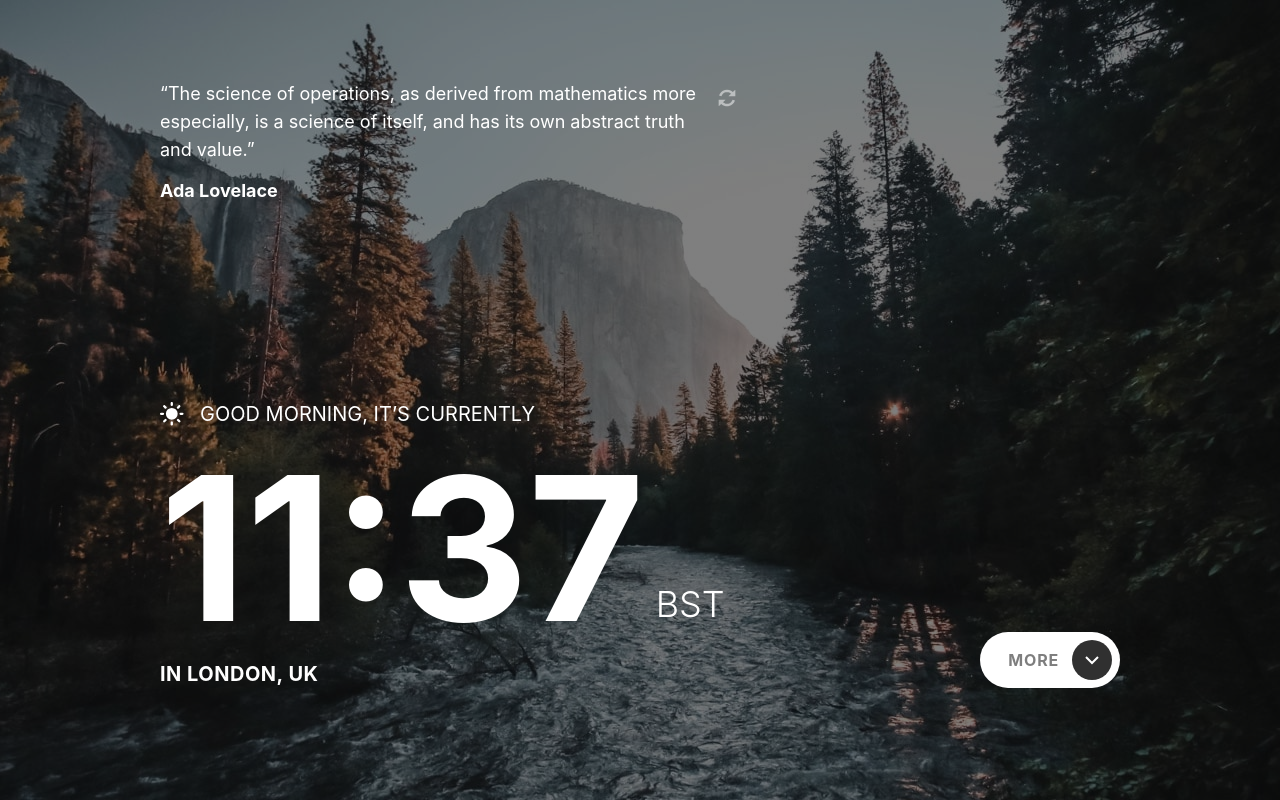
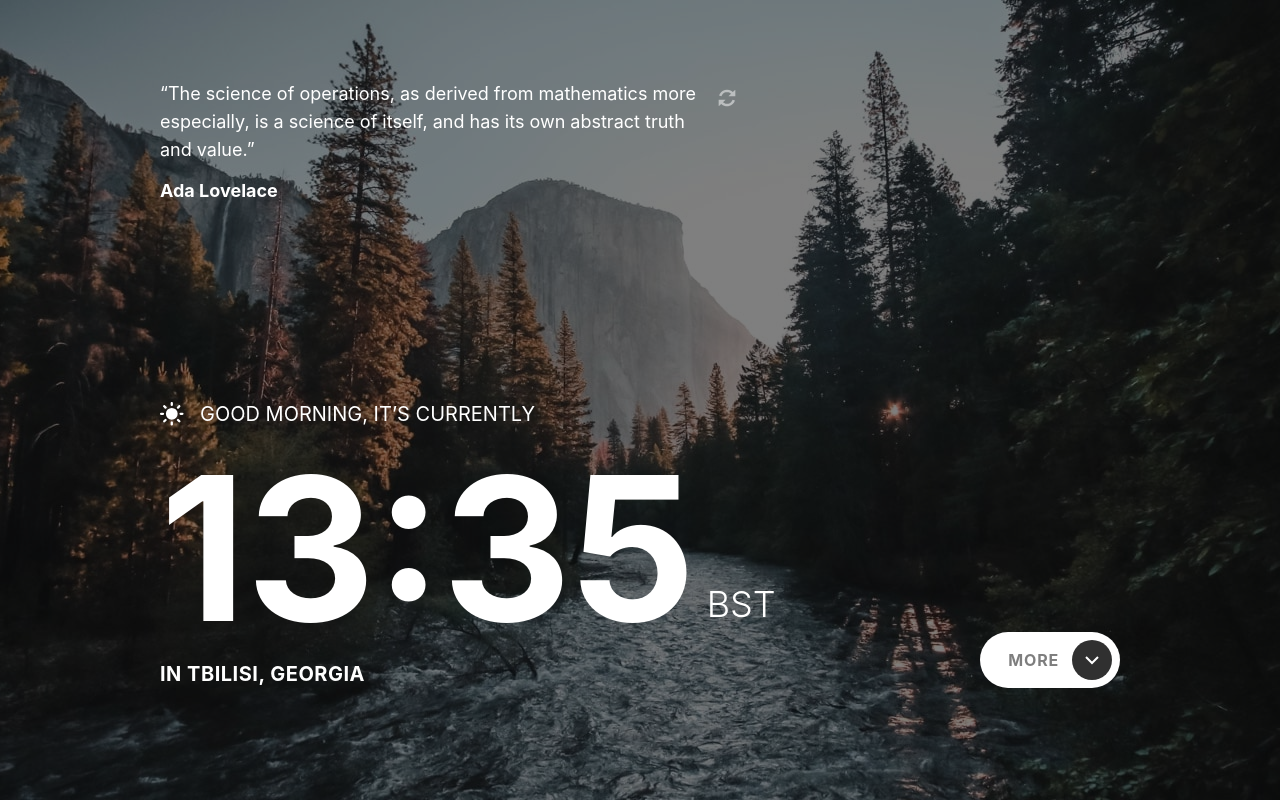
Before and after one commit to giorgiBerika/clock-app, a React (Vite) app: page / in a window 1280 px wide. Built offline with nearby package versions, Linux system fonts and the light colour scheme; no server answers.

Commit message:
Adding logic to get current time and display

```diff
--- a/src/components/time-part/TimePart.tsx
+++ b/src/components/time-part/TimePart.tsx
@@ -1,4 +1,4 @@
-import React from "react";
+import React, {useEffect, useState} from "react";
 
 import sunIcon from '../../assets/small-icons/icon-sun.svg'
 import moonIcon from '../../assets/small-icons/icon-moon.svg'
@@ -9,6 +9,27 @@ interface TimePartInterface{
 
 const TimePart: React.FC<TimePartInterface> = () =>
 {
+    const [currentTime, setCurrentTime] = useState<string>('');
+    const [currentHour, setCurrentHour] = useState<number>();
+    const [currentMinute, setCurrentMinute] = useState<number>();
+
+    useEffect(() => {
+        function updateCurrentTime() {
+            const newDate = new Date();
+            const currentHour = newDate.getHours();
+            const currentMinute = newDate.getMinutes();
+            setCurrentTime(currentTime)
+            setCurrentHour(currentHour)
+            setCurrentMinute(currentMinute);
+        };
+
+        updateCurrentTime();
+
+        const intervalId = setInterval(updateCurrentTime, 1000);
+
+        return () => clearInterval(intervalId);
+    }, []);
+
     return (
         <>
           <div className={`
@@ -34,8 +55,6 @@ const TimePart: React.FC<TimePartInterface> = () =>
                  leading-wide
 
                 ">GOOD MORNING, IT’S CURRENTLY</span>
-                {/* xl-1280 */}
-                {/* md-768 */}
 
             </div>
             <div className={`
@@ -53,7 +72,7 @@ const TimePart: React.FC<TimePartInterface> = () =>
                  leading-8
                  font-bold
 
-                ">11:37</h2>
+                ">{currentHour}:{currentMinute}</h2>
                 <span className="
                  lg:text-4xl
                  md:text-3xl
@@ -70,8 +89,9 @@ const TimePart: React.FC<TimePartInterface> = () =>
              font-bold
              leading-7
              tracking-wide
+             uppercase
             ">
-                IN LONDON, UK
+                in Tbilisi, Georgia
             </span>
           </div>
         </>
--- a/src/sections/bottom-section/BottomSection.tsx
+++ b/src/sections/bottom-section/BottomSection.tsx
@@ -40,7 +40,6 @@ const BottomSection: React.FC<BottomSectionInterface> = () =>
            gap-y-[148px]
            py-16
            pl-40
-
           `}>
             <div className={`
              flex
--- a/src/sections/top-section/TopSection.tsx
+++ b/src/sections/top-section/TopSection.tsx
@@ -35,8 +35,6 @@ const TopSection: React.FC<TopSectionInterface> = () =>
                 ${moreInfo ? 'h-1/2 xl:pb-14 ' : 'h-full'}
             `}>
                 <RandomQuote />
-                {/* {!moreInfo &&
-                } */}
 
                 <div className={`
                  flex
```
